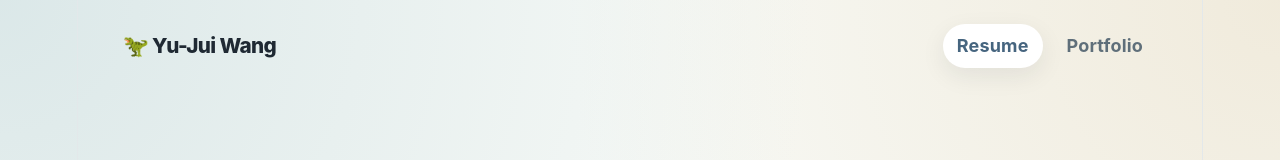
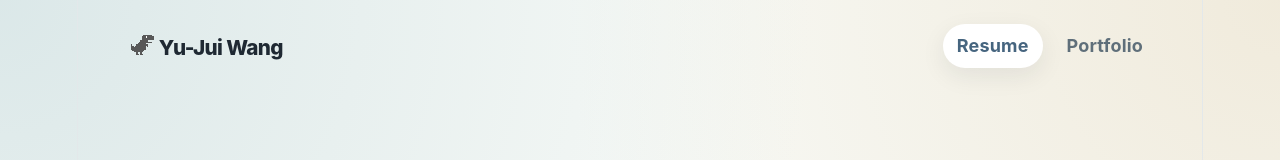
Before and after one commit to rexthedinorrrrr/rex-portfolio, a React (Vite) app: page /resume in a window 1280 px wide. Shown: the top 160 px of the page. Built offline with nearby package versions, Linux system fonts and the light colour scheme.

Commit message:
add dino

```diff
--- a/index.html
+++ b/index.html
@@ -1,8 +1,9 @@
-<!doctype html>
+    <!doctype html>
 <html lang="en">
   <head>
     <meta charset="UTF-8" />
-    <link rel="icon" type="image/svg+xml" href="/favicon.svg" />
+    <!-- <link rel="icon" type="image/svg+xml" href="/favicon.svg" /> -->
+    <link rel="icon" type="image/svg+xml" href="/Dino.svg" />
     <meta name="viewport" content="width=device-width, initial-scale=1.0" />
     <title>rex-portfolio</title>
   </head>
--- a/src/components/Header.jsx
+++ b/src/components/Header.jsx
@@ -1,11 +1,12 @@
 import { NavLink } from 'react-router-dom';
+import dinoIcon from '../assets/Dino.svg';
 
 function Header() {
   return (
     <header className="header">
       <NavLink to="/resume" className="brand">
-        <span className="brandIcon">🦖</span>
-        <span> Yu-Jui Wang</span>
+        <img src={dinoIcon} alt="Dino Icon" className="brandIconImage" />
+        <span>  Yu-Jui Wang</span>
       </NavLink>
 
       <nav className="nav">
--- a/src/styles/header.css
+++ b/src/styles/header.css
@@ -33,6 +33,12 @@
   box-shadow: 0 8px 24px rgba(31, 41, 51, 0.08);
 }
 
+.brandIconImage {
+  width: 32px;
+  height: auto;
+  image-rendering: pixelated;
+}
+
 @media (max-width: 800px) {
   .header {
     align-items: flex-start;
```
Also changed, not shown: public/Dino.jpg (added), src/assets/Dino.svg (added).
